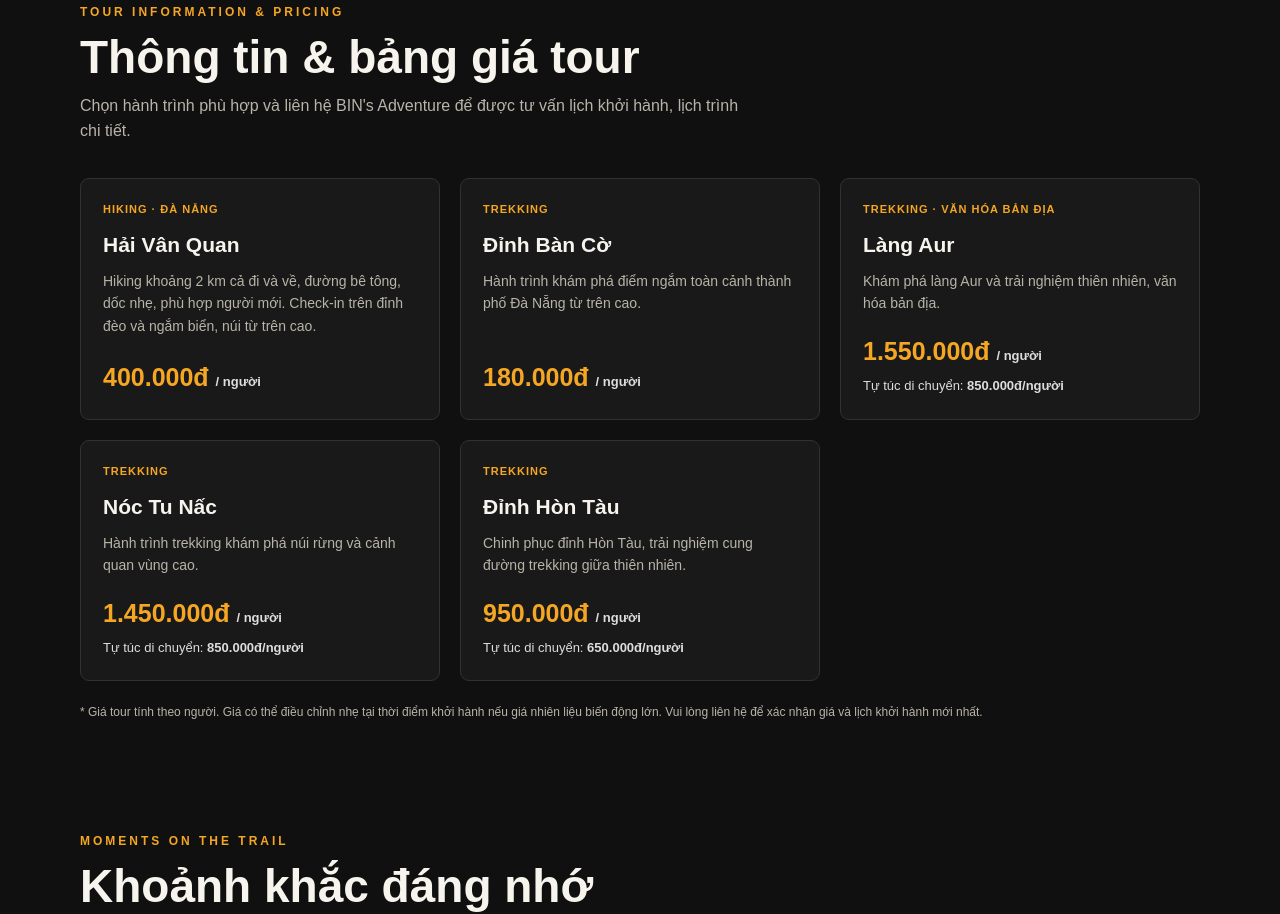
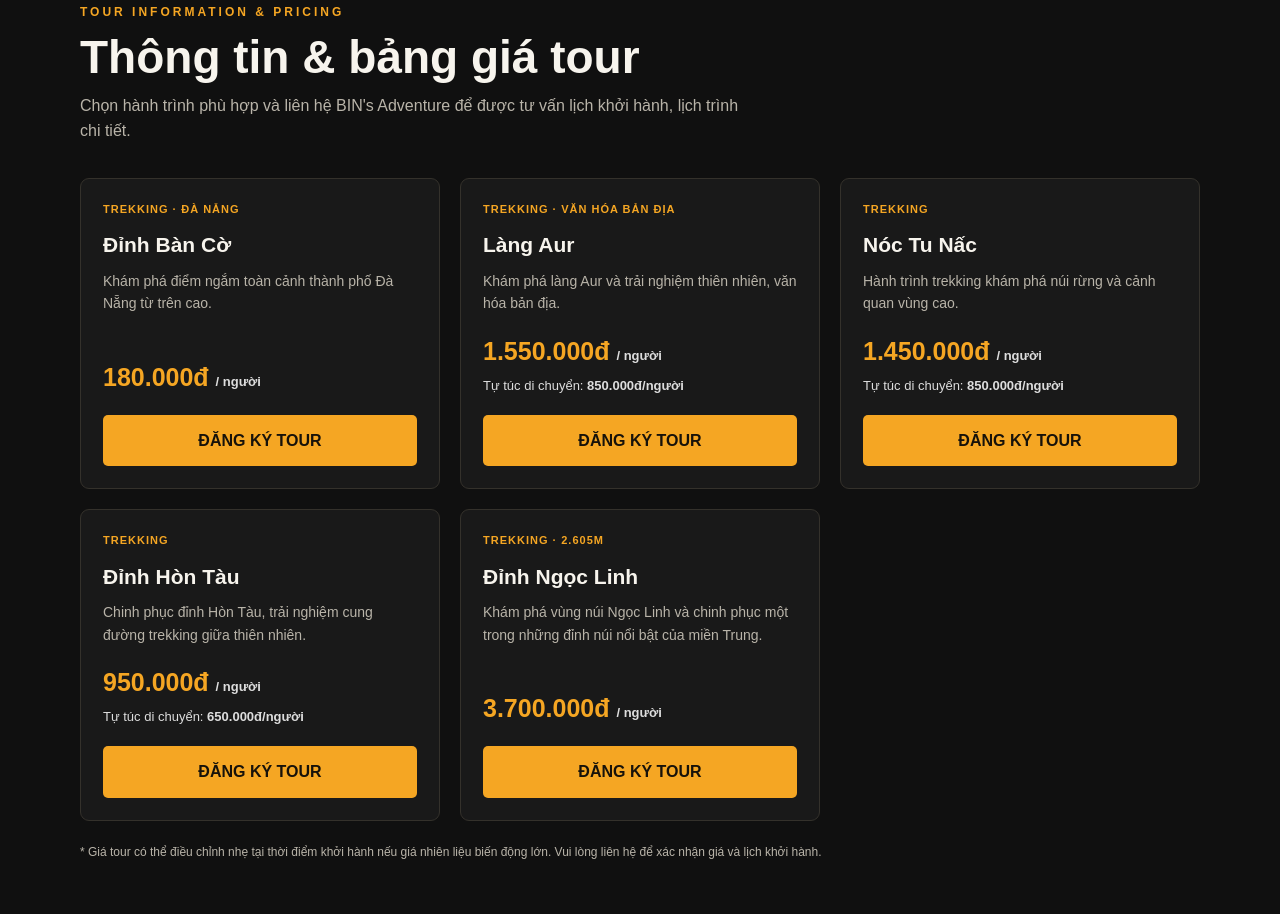
Before and after one commit to nguyenmaiduy304-beep/bins-adventure, a plain HTML site: page index.html in a window 1280 px wide. Shown: the part 1770-2684 px from the top of the page. Drawn offline with Linux system fonts and the light colour scheme.

Commit message:
Connect public site to editable tour data

```diff
--- a/index.html
+++ b/index.html
@@ -212,5 +212,28 @@ document.getElementById('tourForm').addEventListener('submit', function(event) {
 });
 </script>
 
+
+<script>
+(async function(){
+ const esc=s=>String(s??'').replace(/[&<>"']/g,c=>({'&':'&amp;','<':'&lt;','>':'&gt;','"':'&quot;',"'":'&#39;'}[c]));
+ try{
+  const r=await fetch('data.json?v='+Date.now(),{cache:'no-store'});if(!r.ok)return;const cfg=await r.json();
+  const phone=String(cfg.phone||'0372174421').replace(/\D/g,''),zalo='https://zalo.me/'+phone;
+  const grid=document.querySelector('#tour-prices .price-grid');
+  if(grid&&Array.isArray(cfg.tours)){
+   grid.innerHTML=cfg.tours.map(t=>'<article class="price-card"><div class="tag">'+esc(t.tag)+'</div><h3>'+esc(t.name)+'</h3><p>'+esc(t.description)+'</p><div class="price">'+esc(t.price)+' <span class="price-sub">/ người</span></div>'+(t.selfPrice?'<div class="price-sub">Tự túc di chuyển: <strong>'+esc(t.selfPrice)+'/người</strong></div>':'')+'<a class="btn" style="margin-top:18px" href="#register" data-tour="'+esc(t.name)+'">ĐĂNG KÝ TOUR</a></article>').join('');
+   grid.querySelectorAll('[data-tour]').forEach(b=>b.addEventListener('click',()=>{const s=document.getElementById('tour');if(s)s.value=b.dataset.tour;}));
+   const s=document.getElementById('tour');if(s)s.innerHTML='<option value="">Chọn tour quan tâm</option>'+cfg.tours.map(t=>'<option>'+esc(t.name)+'</option>').join('')+'<option>Camping / Tour thiết kế riêng</option>';
+  }
+  const note=document.querySelector('#tour-prices .price-note');if(note&&cfg.priceNote)note.textContent='* '+cfg.priceNote+' Vui lòng liên hệ để xác nhận giá và lịch khởi hành.';
+  document.querySelectorAll('a[href^="tel:"]').forEach(a=>a.href='tel:'+phone);
+  document.querySelectorAll('a[href*="zalo.me/"]').forEach(a=>a.href=zalo);
+  const fb=document.querySelector('.contact-card a[href*="facebook.com"]');if(fb&&cfg.facebook)fb.href=cfg.facebook;
+  const cp=document.querySelector('.contact-row strong');if(cp)cp.textContent=phone.replace(/(\d{4})(\d{3})(\d{3})/,'$1 $2 $3');
+  if(cfg.heroImage){const h=document.querySelector('.hero');if(h)h.style.backgroundImage="linear-gradient(90deg,rgba(0,0,0,.88),rgba(0,0,0,.45)),url('"+String(cfg.heroImage).replace(/['"()\\]/g,'')+"')";}
+  const form=document.getElementById('tourForm');if(form)form.addEventListener('submit',function(e){e.preventDefault();e.stopImmediatePropagation();const d=new FormData(form);const msg=["ĐĂNG KÝ TOUR BIN'S ADVENTURE",'Họ tên: '+d.get('fullname'),'Điện thoại: '+d.get('phone'),'Tour: '+d.get('tour'),'Số người: '+d.get('people'),'Thời gian: '+(d.get('date')||'Chưa xác định'),'Điểm đến: '+(d.get('destination')||'Chưa xác định'),'Yêu cầu: '+(d.get('note')||'Không có')].join('\n');if(navigator.clipboard)navigator.clipboard.writeText(msg).catch(()=>{});alert('Đã chuẩn bị nội dung đăng ký. Zalo sẽ mở; vui lòng dán nội dung và gửi tin nhắn.');window.open(zalo,'_blank','noopener');},true);
+ }catch(e){console.warn('Lỗi tải dữ liệu website',e);}
+})();
+</script>
 </body>
 </html>
```
